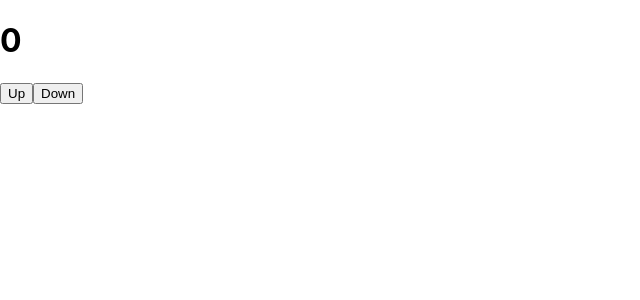
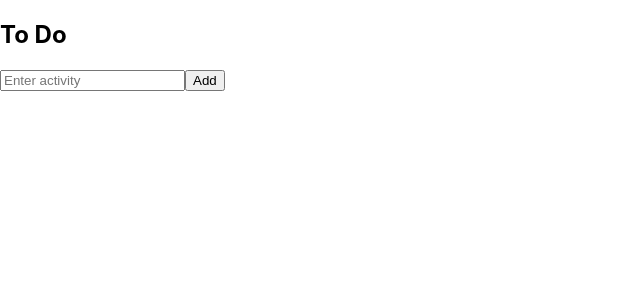
Before and after one commit to nguyendaitriet/first_react, a React (Create React App) app: page / in a window 1280 px wide. Shown: the top 300 px of the page, without its empty margins (0-640 px from the left). Built offline with nearby package versions, Linux system fonts and the light colour scheme.

Commit message:
To do app with useReducer()

```diff
--- a/src/Product.js
+++ b/src/Product.js
@@ -14,8 +14,6 @@ function Product() {
         () => products.reduce((result, product) => result + product.price, 0),
         [products]
     )
-
-    console.log(totalPrice);
 
     return (
         <>
--- /dev/null
+++ b/src/ToDo.js
@@ -0,0 +1,7 @@
+import ToDoApp from './ToDoApp'
+
+function App() {
+    return <ToDoApp />
+}
+
+export default App;
--- /dev/null
+++ b/src/ToDoApp/actions.js
@@ -0,0 +1,20 @@
+import { DELETE_ACTIVITY, SET_ACTIVITY, ADD_ACTIVITY } from "./constants.js";
+
+export const setActivity = payload => {
+    return {
+        type: SET_ACTIVITY,
+        payload
+    };
+}
+export const addActivity = payload => {
+    return {
+        type: ADD_ACTIVITY,
+        payload
+    };
+}
+export const deleteActivity = payload => {
+    return {
+        type: DELETE_ACTIVITY,
+        payload
+    };
+}
--- /dev/null
+++ b/src/ToDoApp/constants.js
@@ -0,0 +1,3 @@
+export const SET_ACTIVITY = 'set_activity';
+export const ADD_ACTIVITY = 'add_activity';
+export const DELETE_ACTIVITY = 'delete_activity';
--- /dev/null
+++ b/src/ToDoApp/index.js
@@ -0,0 +1,45 @@
+import { useReducer, useRef } from "react";
+import { deleteActivity, setActivity, addActivity } from "./actions.js";
+import reducer, { initialState } from "./reducer.js";
+
+function ToDo() {
+    const [state, dispatch] = useReducer(reducer, initialState);
+    const { activity, activities } = state
+
+    const inputRef = useRef();
+
+    const handleAdd = () => {
+        dispatch(addActivity(activity));
+        dispatch(setActivity(''));
+        inputRef.current.focus();
+    }
+
+    return (
+        <>
+            <h2>To Do</h2>
+            <input
+                ref={inputRef}
+                placeholder="Enter activity"
+                value={activity}
+                onChange={e => dispatch(setActivity(e.target.value))}
+            />
+            <button
+                onClick={handleAdd}
+            >
+                Add
+            </button>
+            <ul>
+                {
+                    activities.map((item, index) =>
+                        <li key={index}>
+                            {item}
+                            <span onClick={() => dispatch(deleteActivity(index))}>&times;</span>
+                        </li>
+                    )
+                }
+            </ul>
+        </>
+    )
+}
+
+export default ToDo;
--- /dev/null
+++ b/src/ToDoApp/reducer.js
@@ -0,0 +1,41 @@
+import { DELETE_ACTIVITY, SET_ACTIVITY, ADD_ACTIVITY } from "./constants.js";
+
+export const initialState = {
+    activity: '',
+    activities: []
+}
+
+const reducer = (state, action) => {
+    let newState;
+
+    switch (action.type) {
+        case SET_ACTIVITY:
+            newState = {
+                ...state,
+                activity: action.payload
+            }
+            break;
+        case ADD_ACTIVITY:
+            newState = {
+                ...state,
+                activities: [...state.activities, action.payload]
+            }
+            break;
+        case DELETE_ACTIVITY:
+            let oldActivities = [...state.activities];
+            oldActivities.splice(action.payload, 1);
+            newState = {
+                ...state,
+                activities: oldActivities
+            }
+            break;
+        default:
+            throw new Error('Invalid action!');
+    }
+
+    console.log(newState);
+
+    return newState;
+}
+
+export default reducer;
--- a/src/index.js
+++ b/src/index.js
@@ -1,7 +1,7 @@
 import React, { useState } from 'react';
 import ReactDOM from 'react-dom/client';
 import './index.css';
-import App from './App';
+import App from './ToDo';
 import Main from './Main';
 import reportWebVitals from './reportWebVitals';
 import Avatar from './Avatar';
@@ -9,6 +9,7 @@ import Channel from './Channel';
 import Timer from './Timer';
 import Product from './Product';
 import NumberChanging from './NumberChanging';
+import ToDo from './ToDo';
 
 const root = ReactDOM.createRoot(document.getElementById('root'));
 
@@ -26,7 +27,7 @@ emmitComment(3);
 
 root.render(
   <React.StrictMode>
-    <NumberChanging />
+    <App />
   </React.StrictMode>
 );
 
```
